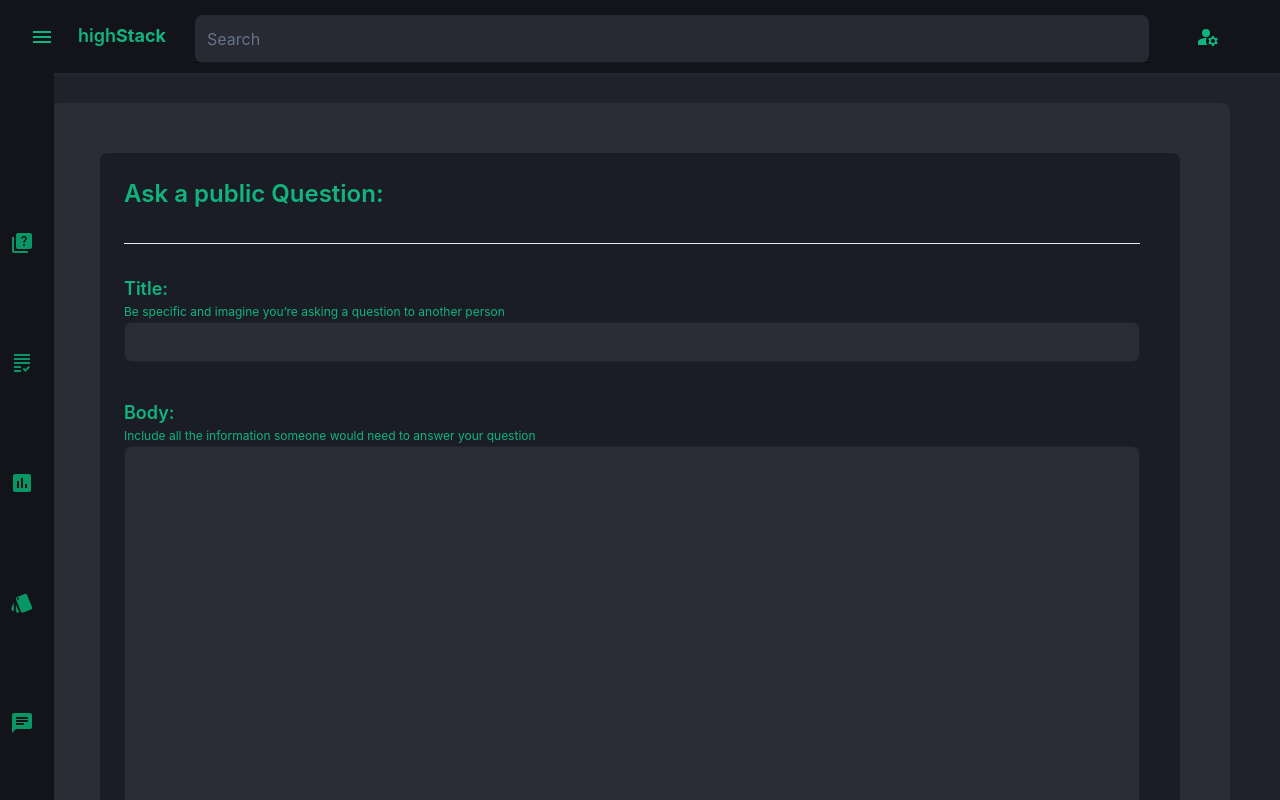
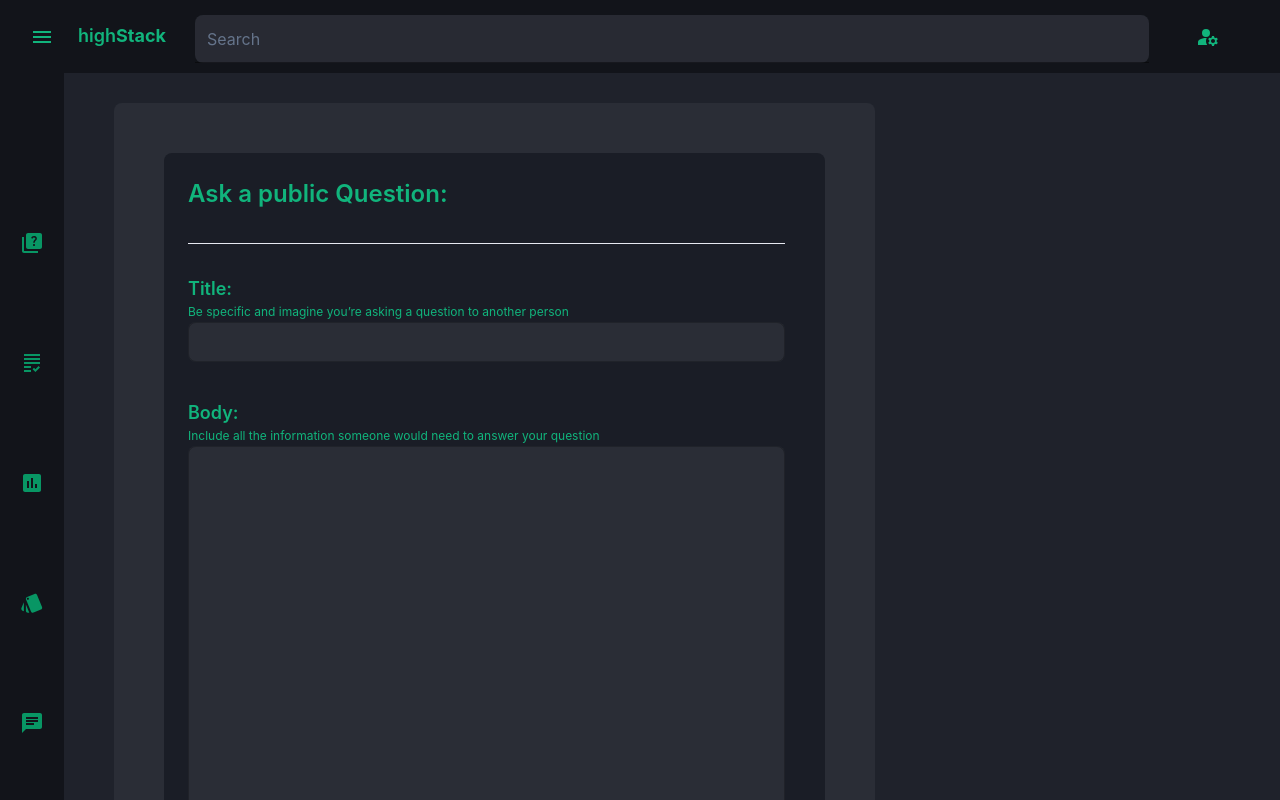
Before and after one commit to AlwaysWannaDie12/highstack, a React (Create React App) app in the folder client/: page /askQuestion in a window 1280 px wide. Shown: the top 800 px of the page. Built offline with nearby package versions, Linux system fonts and the light colour scheme.

Commit message:
View update

```diff
--- a/client/src/App.css
+++ b/client/src/App.css
@@ -1,38 +1,4 @@
 .App {
   text-align: center;
+  height: 'fit-content';
 }
-
-.App-logo {
-  height: 40vmin;
-  pointer-events: none;
-}
-
-@media (prefers-reduced-motion: no-preference) {
-  .App-logo {
-    animation: App-logo-spin infinite 20s linear;
-  }
-}
-
-.App-header {
-  background-color: #282c34;
-  min-height: 100vh;
-  display: flex;
-  flex-direction: column;
-  align-items: center;
-  justify-content: center;
-  font-size: calc(10px + 2vmin);
-  color: white;
-}
-
-.App-link {
-  color: #61dafb;
-}
-
-@keyframes App-logo-spin {
-  from {
-    transform: rotate(0deg);
-  }
-  to {
-    transform: rotate(360deg);
-  }
-}
--- a/client/src/App.js
+++ b/client/src/App.js
@@ -22,7 +22,8 @@ import Axios from 'axios';
 const Body = styled(Container)(({ theme }) => ({
   backgroundColor: theme.palette.primary.main,
   overflow: 'auto',
-  height: '100%',
+  height: 'inherit',
+  display: 'flex',
 }));
 
 
@@ -76,16 +77,21 @@ function App() {
   return (
     <div className="App">
       <ThemeProvider theme={theme}>
-        <Body maxWidth="100%" disableGutters='true' bgcolor="#1f222b">
-        <BrowserRouter>
-            <Header action={() => setButtonPopup(!buttonPopup)} nav={user} drawer={() => toggleDrawer()}/>
+      <BrowserRouter>
+        <Header action={() => setButtonPopup(!buttonPopup)} nav={user} drawer={() => toggleDrawer()}/>
+
+
+          <Body maxWidth="100%" disableGutters='true' bgcolor={theme.palette.primary.main}>
+
 
             <Login trigger = {buttonPopup} action={() => setButtonPopup(!buttonPopup)} Login={ldapLogin} error={error}/>
+
             {user.name!=="" ? (
               <SidePanel toggle={open}/>
             ):(
               <SidePanel toggle={null}/>
             )}
+
             <Routes>
             {user.name!=="" ? (
               <Route path="/" element={<Home/>} />
@@ -98,13 +104,13 @@ function App() {
             <Route path="/products" element={<Products/>}/>
             <Route path="/tags" element={<Tags/>}/>
             <Route path="/connect" element={<Connect/>}/>
+            </Routes>
 
 
-            </Routes>
-
+            </Body>
           </BrowserRouter>
 
-        </Body>
+
       </ThemeProvider>
 
     </div>
--- a/client/src/components/SidePanel.js
+++ b/client/src/components/SidePanel.js
@@ -12,14 +12,13 @@ import {Link} from 'react-router-dom';
 
 
 const SidePanelPaper = styled(Paper)(({theme}) => ({
-    justifyContent: 'center',
-    position: 'absolute',
+    justifyContent: 'space-evenly',
+    position: 'sticky',
     width: '5%',
-    height: '100%',
+    height: 'inherit',
     backgroundColor: theme.palette.primary.dark,
     color: theme.palette.primary.contrastText,
     padding: '150px 0px',
-    marginLeft: '-10px',
     zIndex: 999,
 }));
 
--- a/client/src/pages/Home.js
+++ b/client/src/pages/Home.js
@@ -15,11 +15,11 @@ const HomeGrid=styled(Grid)(({theme}) => ({
   marginLeft: '50px',
   marginRight: '50px',
   backgroundColor: theme.palette.primary.light,
-  height: '900px',
+  height: '100%',
   padding: '50px',
   display: 'absolute',
   color: theme.palette.primary.contrastText,
-  width: 'auto',
+  width: '80%',
   borderRadius: theme.shape.borderRadius,
   zIndex:2,
 }));
--- a/client/src/theme/theme.js
+++ b/client/src/theme/theme.js
@@ -7,7 +7,7 @@ export const theme = createTheme({
       sm: 600,
       md: 1000,
       lg: 1200,
-      xl: 1920
+      xl: 1920,
     }
   },
   transitions:{
```
